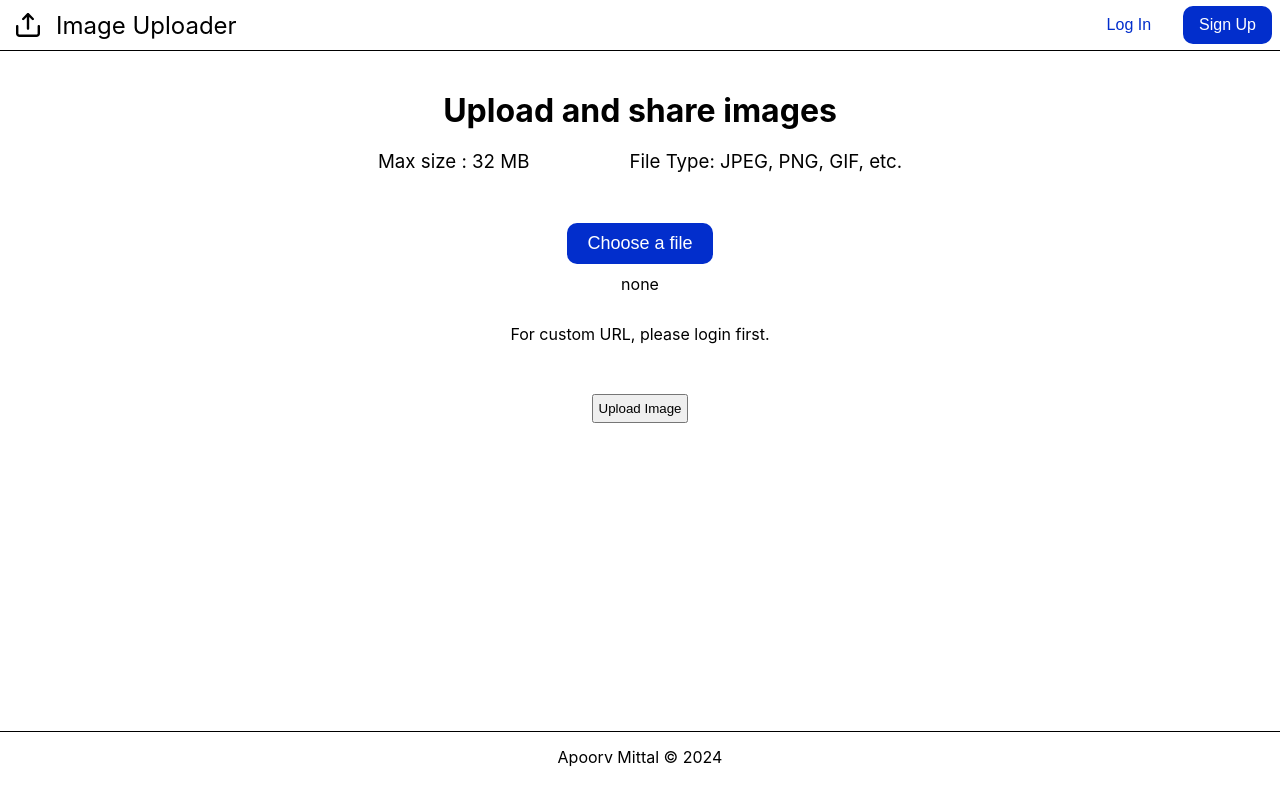
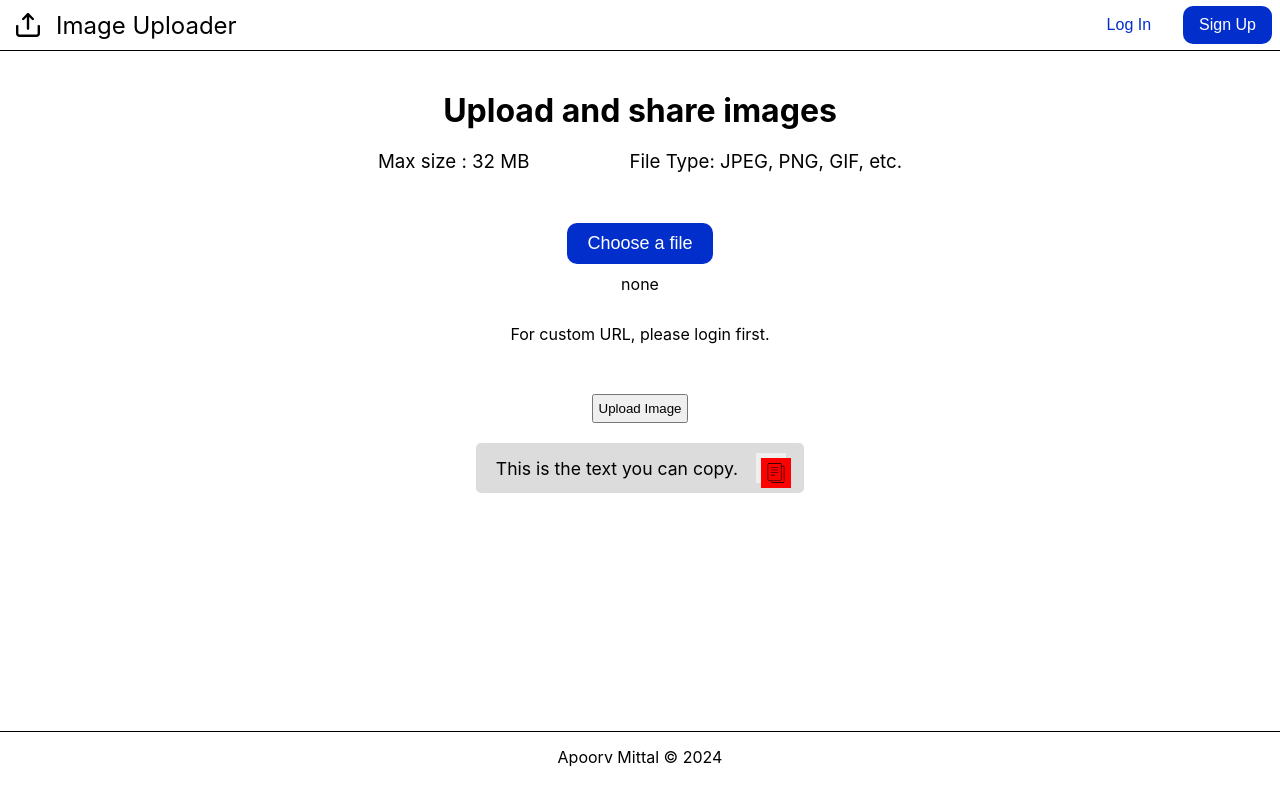
Before and after one commit to Apoorv012/Image-Uploader-Frontend, a React (Vite) app: page / in a window 1280 px wide. Built offline with nearby package versions, Linux system fonts and the light colour scheme.

Commit message:
temp changes for copy url

```diff
--- a/src/App.css
+++ b/src/App.css
@@ -101,3 +101,47 @@ footer {
 .upload-btn:hover {
   background-color: #0A1DFF;
 }
+
+.copy-container {
+  display: flex;
+  justify-content: center;
+}
+
+.copy-div {
+  background-color: gainsboro;
+  padding: 10px 10px;
+  border-radius: 5px;
+  display: flex;
+  justify-content: center;
+  align-items: center;
+  font-size: 1.1rem;
+}
+
+#text-to-copy {
+  margin-inline: 10px;
+}
+
+.copy-btn {
+  /* background-color: gray; */
+  border: none;
+  padding: 10px 10px;
+  text-align: center;
+  text-decoration: none;
+  display: inline-block;
+  font-size: 16px;
+  cursor: pointer;
+  height: 30px;
+  width: 30px;
+}
+
+#copy-icon {
+  background-color: red;
+  padding: 5px;
+  fill: white;
+  /* position: relative; */
+  width: 20px;
+  height: 20px;
+  margin-top: -50%;
+  margin-left: -50%;
+
+}
--- a/src/App.jsx
+++ b/src/App.jsx
@@ -7,20 +7,13 @@ function App() {
   const [filename, setFilename] = useState('none');
 
   const handleFileUpload = (f) => {
-    console.log("file uploaded");
-    const file = f.target.files[0];
-    setFilename(file.name);
-    // // console.log(file);
-    // const baseApiUrl = import.meta.env.VITE_BACKEND_API;
-    // try {
-    //   const respose = axios.post(`${baseApiUrl}/api/v1/image/upload`, file);
-    // }
-    // catch (err) {
-    //   console.log(err);
-    // }
-    // finally {
-    //   console.log("finally");
-    // }
+    try {
+      console.log("file uploaded");
+      const file = f.target.files[0];
+      setFilename(file.name);
+    } catch (error) {
+      console.log(error);
+    }
   };
 
   const handleUploadButtonClicked = () => {
@@ -80,6 +73,15 @@ function App() {
         <p style={{ textAlign: 'center', padding: 30 }}>For custom URL, please login first.</p>
           <button style={{ display: "block", marginInline: "auto", marginBlock: 20, padding: 5 }} type="submit" onClick={handleFormSubmit}>Upload Image</button>
         </form>
+
+        <div className="copy-container">
+          <div className='copy-div'>
+            <p id="text-to-copy">This is the text you can copy.</p>
+            <button className='btn copy-btn' onclick="copyText()">
+              <img id='copy-icon' src="/copy.svg" alt="copy_img" />
+            </button>
+          </div>
+        </div>
       </main>
       <footer>
         <p>Apoorv Mittal © 2024</p>
```
Also changed, not shown: public/copy.svg (added).
